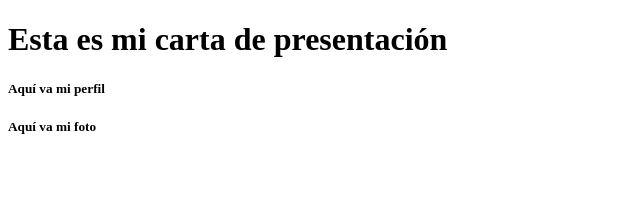
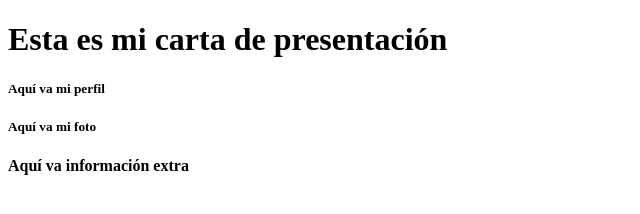
Before and after one commit to gormeno/ejemplo_git, a plain HTML site: page index.html in a window 1280 px wide. Shown: the whole page, without its empty margins (0-640 px from the left). Drawn offline with Linux system fonts and the light colour scheme.

Commit message:
Segunda versión

```diff
--- a/index.html
+++ b/index.html
@@ -11,5 +11,8 @@
         <div>
             <h5>Aquí va mi foto</h5>
         </div>
+        <div>
+            <h4>Aquí va información extra</h4>
+        </div>
     </body>
 </html>
```
